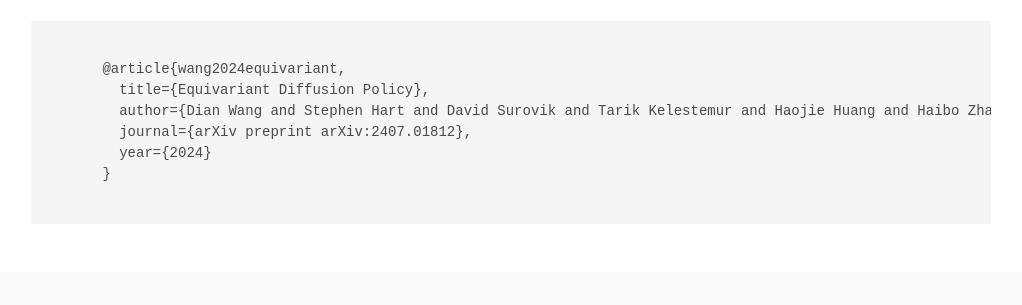
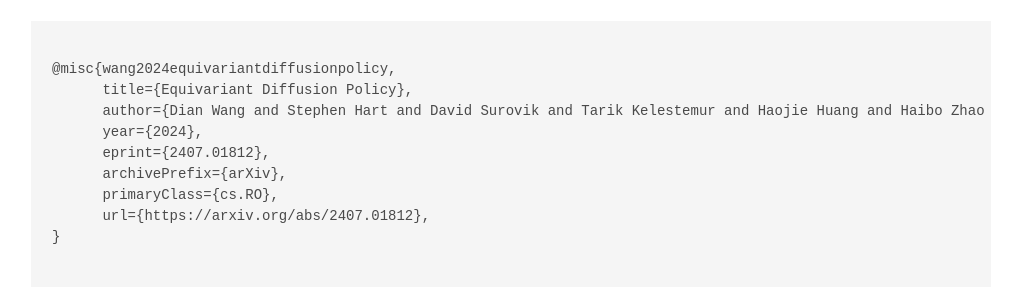
Before and after one commit to equidiff/equidiff.github.io, a plain HTML site: page index.html in a window 1280 px wide. Shown: the part 5844-6149 px from the top of the page, without its empty margins (129-1151 px from the left). Drawn offline with nearby package versions, Linux system fonts and the light colour scheme; some packages are replaced by stand-ins of ours; some icons are missing; a web font is replaced by a local one.

Commit message:
Update index.html

```diff
--- a/index.html
+++ b/index.html
@@ -490,12 +490,15 @@
   <div class="container is-max-desktop content">
     <h3 class="title">Citation</h3>
     <pre><code>
-      @article{wang2024equivariant,
-        title={Equivariant Diffusion Policy},
-        author={Dian Wang and Stephen Hart and David Surovik and Tarik Kelestemur and Haojie Huang and Haibo Zhao and Mark Yeatman and Jiuguang Wang and Robin Walters and Robert Plat},
-        journal={arXiv preprint arXiv:2407.01812},
-        year={2024}
-      }
+@misc{wang2024equivariantdiffusionpolicy,
+      title={Equivariant Diffusion Policy},
+      author={Dian Wang and Stephen Hart and David Surovik and Tarik Kelestemur and Haojie Huang and Haibo Zhao and Mark Yeatman and Jiuguang Wang and Robin Walters and Robert Platt},
+      year={2024},
+      eprint={2407.01812},
+      archivePrefix={arXiv},
+      primaryClass={cs.RO},
+      url={https://arxiv.org/abs/2407.01812},
+}
     </code></pre>
   </div>
 </section>
```
